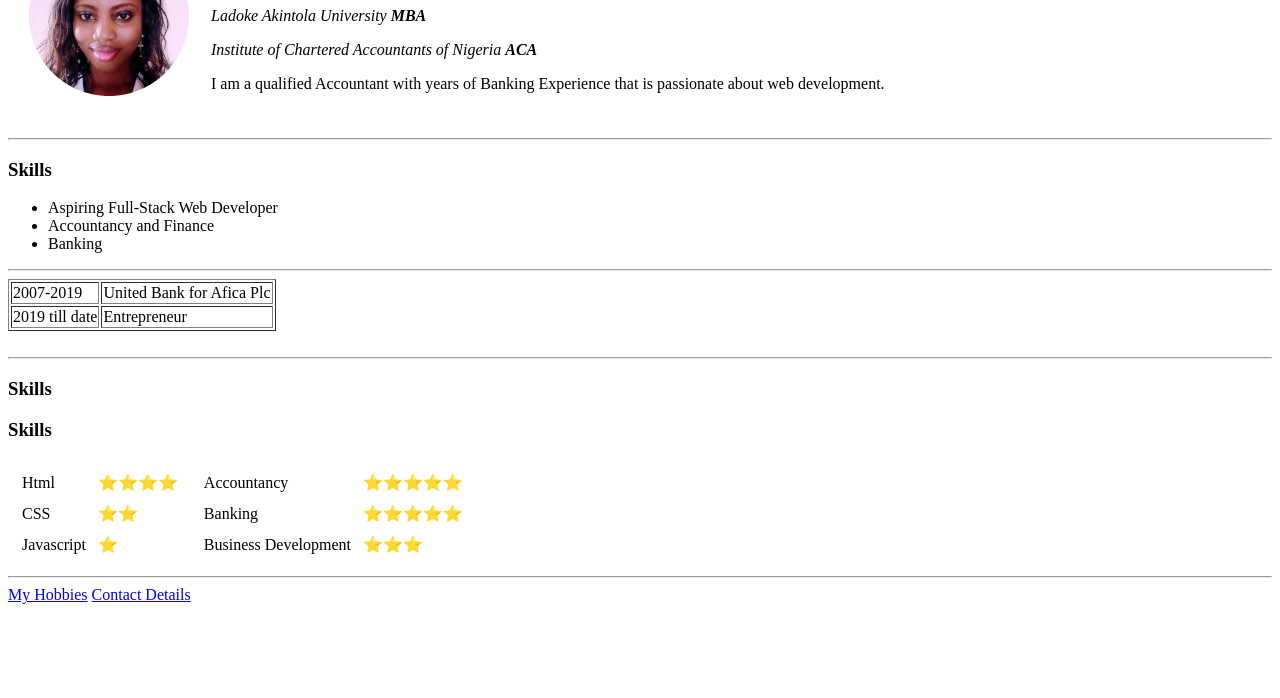
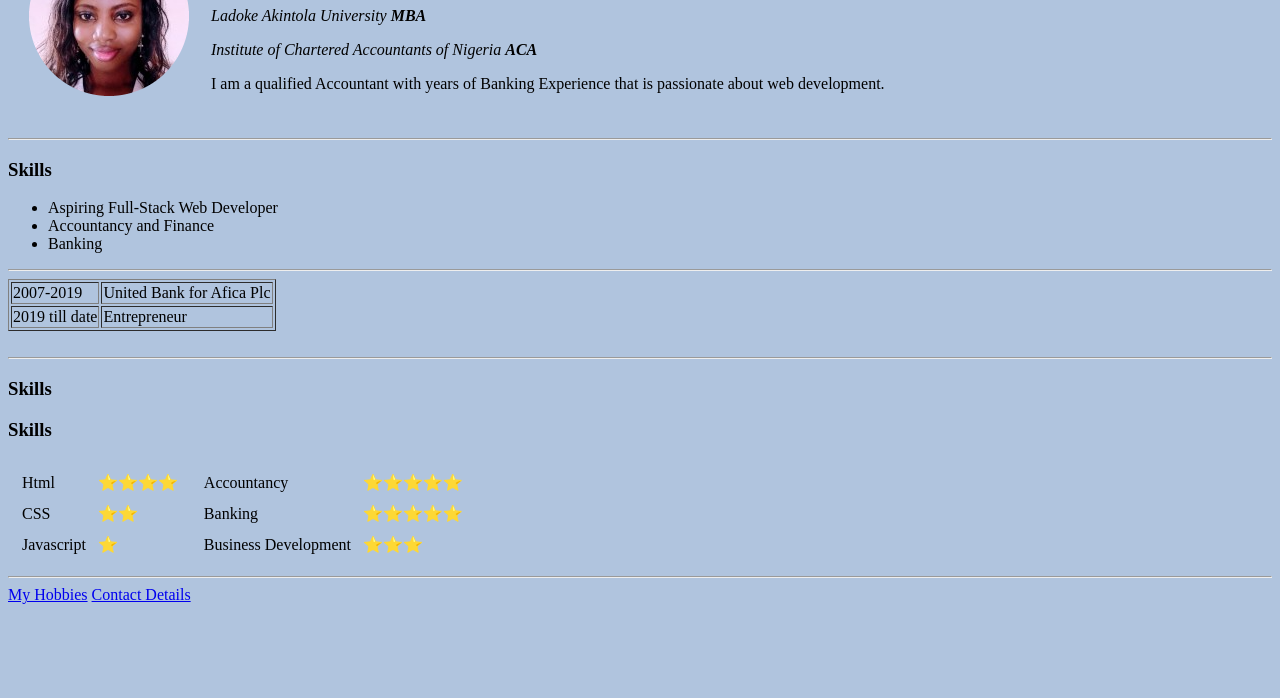
Before and after one commit to Merocodes/CV, a plain HTML site: page index.html in a window 1280 px wide. Shown: the part 102-800 px from the top of the page. Drawn offline with Linux system fonts and the light colour scheme.

Commit message:
Update index.html

```diff
--- a/index.html
+++ b/index.html
@@ -6,6 +6,7 @@
     <meta name="viewport" content="width=device-width, initial-scale=1.0">
     <title>Mariam's Personal Site</title>
 </head>
+    <body style="background-color: #b0c4de";>
 <table>
     <table cellspacing="20">
         <tr>
```
